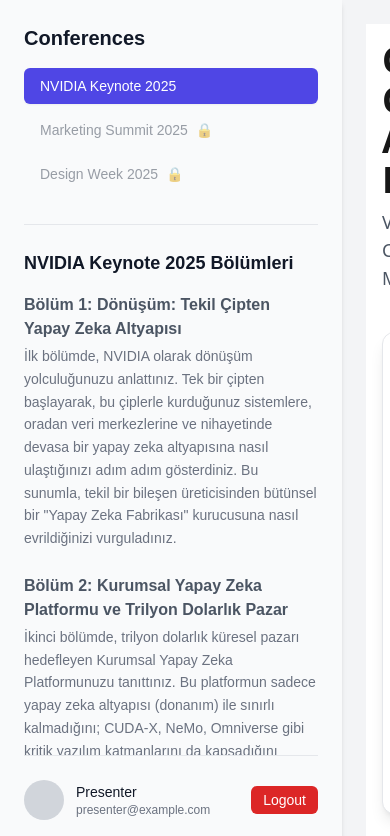
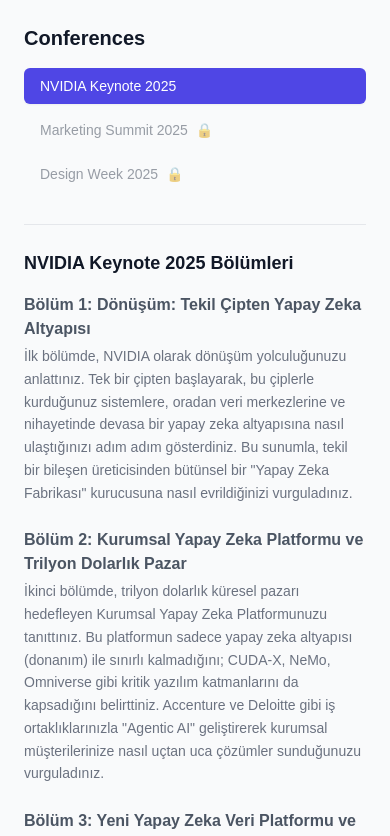
Before and after one commit to emredursunn/conference-camera-analysis-dashboard, a Next.js app: page /dashboard in a window 390 px wide. Shown: the top 836 px of the page. Built offline with nearby package versions, Linux system fonts and the light colour scheme.

Commit message:
feat: improve dashboard mobile layout

```diff
--- a/app/dashboard/components/shared/Sidebar.tsx
+++ b/app/dashboard/components/shared/Sidebar.tsx
@@ -39,7 +39,7 @@
   };
 
   return (
-    <div className="w-[28rem] h-screen bg-gray-50 shadow-md flex flex-col p-6">
+    <div className="w-full md:w-[28rem] h-auto md:h-screen bg-gray-50 shadow-md flex flex-col p-6 mb-4 md:mb-0">
       <div className="flex-1 overflow-y-auto">
         <h2 className="text-xl font-bold text-gray-900">Conferences</h2>
         <ul className="mt-4 space-y-2">
--- a/app/dashboard/layout.tsx
+++ b/app/dashboard/layout.tsx
@@ -6,7 +6,7 @@
   children: React.ReactNode;
 }) {
   return (
-    <div className="flex h-screen bg-gray-100">
+    <div className="flex h-screen bg-gray-100 flex-col md:flex-row">
       <Sidebar />
       <main className="flex-1 p-6 overflow-y-auto">{children}</main>
     </div>
```
